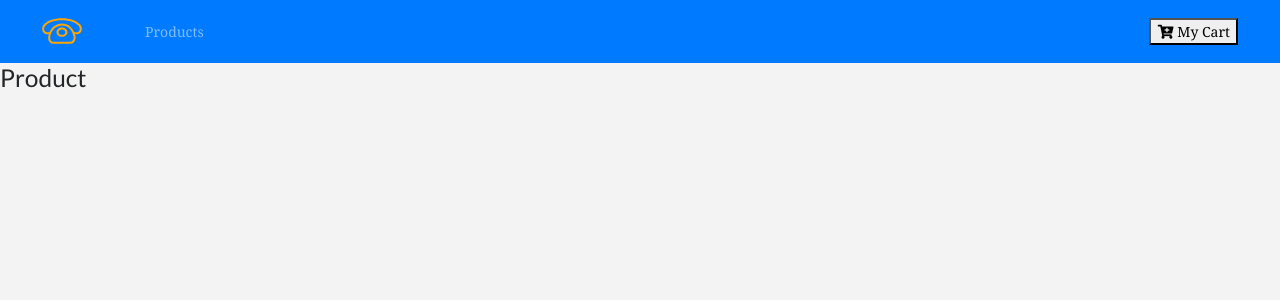
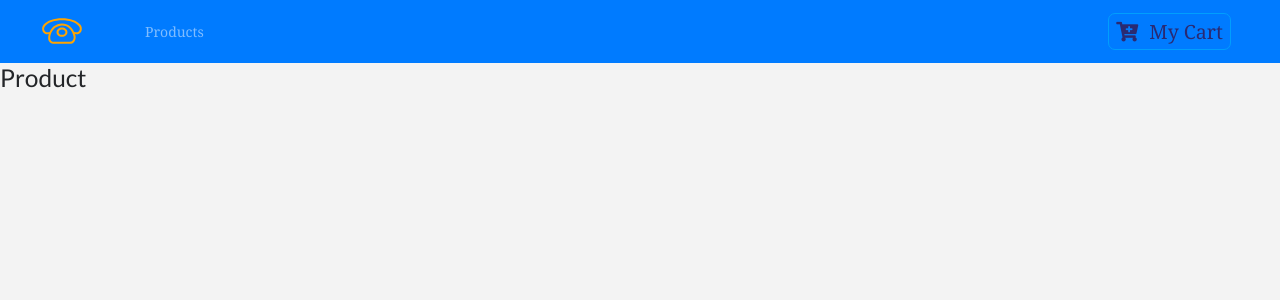
Before and after one commit to kovacevicemir/e-commerce-phone-shop, a React (Create React App) app: page / in a window 1280 px wide. Shown: the top 300 px of the page. Built offline with nearby package versions, Linux system fonts and the light colour scheme.

Commit message:
implementation of styled-components, button creation

```diff
--- a/package.json
+++ b/package.json
@@ -10,7 +10,8 @@
     "react": "^16.13.1",
     "react-dom": "^16.13.1",
     "react-router-dom": "^5.2.0",
-    "react-scripts": "3.4.1"
+    "react-scripts": "3.4.1",
+    "styled-components": "^5.1.1"
   },
   "scripts": {
     "start": "react-scripts start",
--- /dev/null
+++ b/src/components/Button.js
@@ -0,0 +1,21 @@
+import styled from 'styled-components'
+
+export const ButtonContainer = styled.button`
+    text-transform:capitalize;
+    font-size:1.4rem;
+    background:transparent;
+    border:0.05rem solid var(--lightBlue);
+    color:var(--mainBlue);
+    border-radius:0.5rem;
+    padding:0.2rem 0.5rem;
+    cursor:pointer;
+    margin:0.2rem 0.5rem 0.2rem 0;
+    transition:all 0.5s ease-in-out;
+    &:hover{
+        background:var(--lightBlue);
+        color:var(--mainBlue);
+    }
+    &:focus{
+        outline:none;
+    }
+`
--- a/src/components/Navbar.js
+++ b/src/components/Navbar.js
@@ -1,7 +1,7 @@
 import React, { Component } from 'react'
 import {Link} from 'react-router-dom'
 import logo from '../logo.svg'
-
+import {ButtonContainer} from './Button'
 
 export default class Navbar extends Component {
     render() {
@@ -18,10 +18,12 @@ export default class Navbar extends Component {
                     </li>
                 </ul>
                 <Link to='cart' className='ml-auto'>
-                    <button>
-                        <i class="shopping cart plus icon"></i>
+                    <ButtonContainer>
+                        <span className='mr-2'>
+                            <i class="shopping cart plus icon"></i>
+                        </span>
                         My Cart
-                    </button>
+                    </ButtonContainer>
                 </Link>
             </nav>
         )
```
Also changed, not shown: 1 other file (tests, documents, lock files or other folders).
